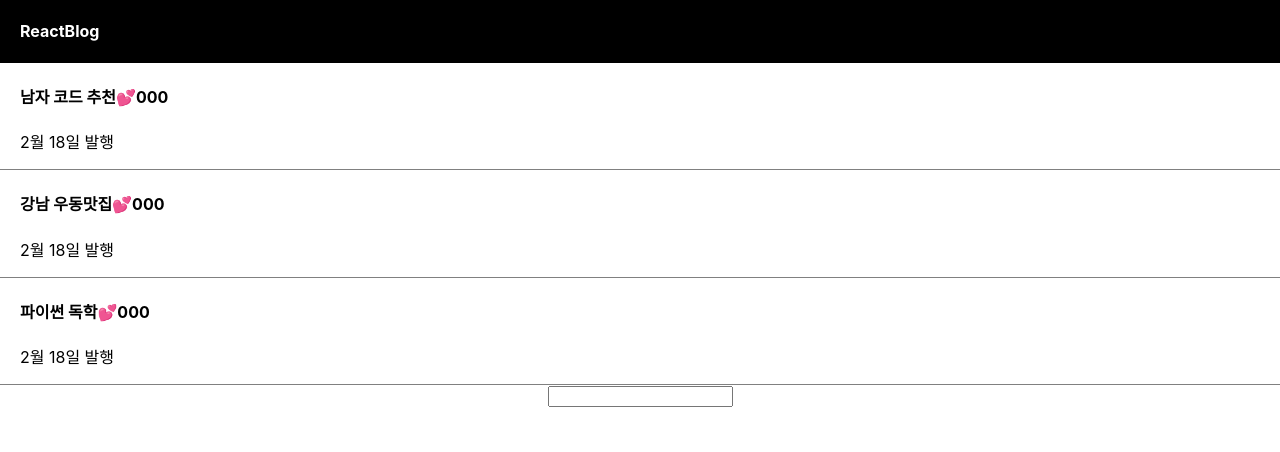
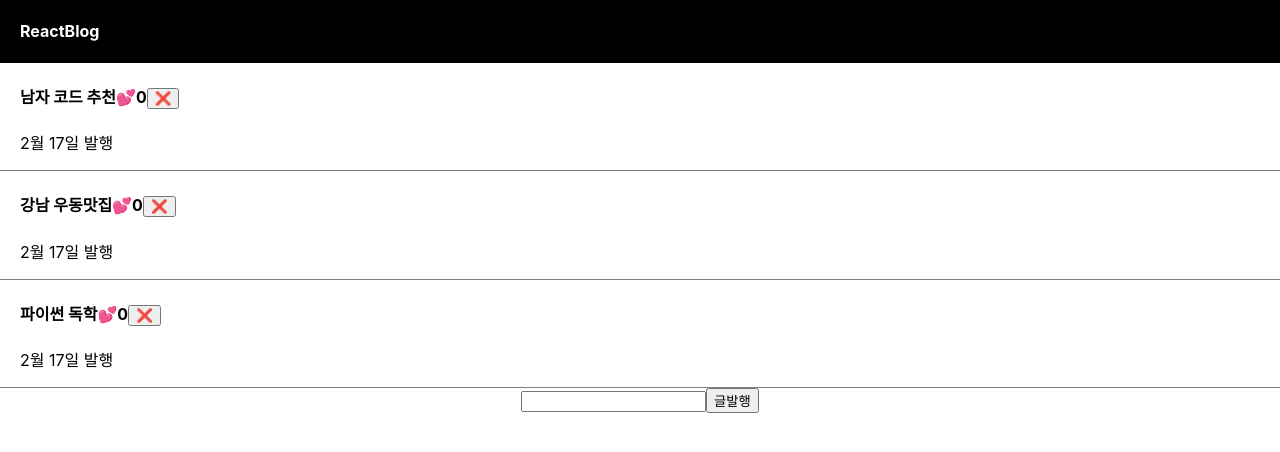
Before and after one commit to giirrr/blog, a React (Create React App) app: page / in a window 1280 px wide. Shown: the top 452 px of the page. Built offline with nearby package versions, Linux system fonts and the light colour scheme.

Commit message:
내 힘으로 직접 만든 숙제 완료!!!!!

```diff
--- a/src/App.js
+++ b/src/App.js
@@ -4,18 +4,18 @@ import "./App.css";
 import { useState } from "react";
 
 function App() {
-  let post = "강남 우동 맛집";
-
   let [글제목, 글제목변경] = useState([
     "남자 코드 추천",
     "강남 우동맛집",
     "파이썬 독학",
   ]);
-  let [a2, b2] = useState(["17", "18", "19"]);
+
   let [따봉, 따봉변경] = useState([0, 0, 0]);
   let [modal, setModal] = useState(false);
   let [title, setTitle] = useState(0);
   let [입력값, 입력값변경] = useState("");
+  let [input, setInput] = useState("");
+
   return (
     <div className="App">
       <div className="black-nav">
@@ -35,27 +35,45 @@ function App() {
               <span
                 onClick={(e) => {
                   e.stopPropagation();
-                  따봉변경(따봉 + 1);
+                  let copy = [...따봉];
+                  copy[i] = copy[i] + 1;
+                  따봉변경(copy);
                 }}
               >
                 💕
               </span>
-              {따봉}
+              {따봉[i]}
+              <button
+                onClick={(e) => {
+                  e.stopPropagation();
+                  const 새글제목 = 글제목.filter((e) => e !== 글제목[i]);
+                  글제목변경(새글제목);
+                }}
+              >
+                ❌
+              </button>
             </h4>
-            <p>2월 {a2[1]}일 발행</p>
+            <p>2월 17일 발행</p>
           </div>
         );
       })}
+
       <input
         onChange={(e) => {
           입력값변경(e.target.value);
-          console.log(입력값);
         }}
       />
+      <button
+        onClick={() => {
+          let input = 입력값;
+          글제목변경([...글제목, input]);
+          console.log({ 글제목 });
+        }}
+      >
+        글발행
+      </button>
 
-      {modal == true ? (
-        <Modal title={title} 글수정={글제목변경} 글제목={글제목} />
-      ) : null}
+      {modal == true ? <Modal title={title} 글제목={글제목} /> : null}
     </div>
   );
 }
```
